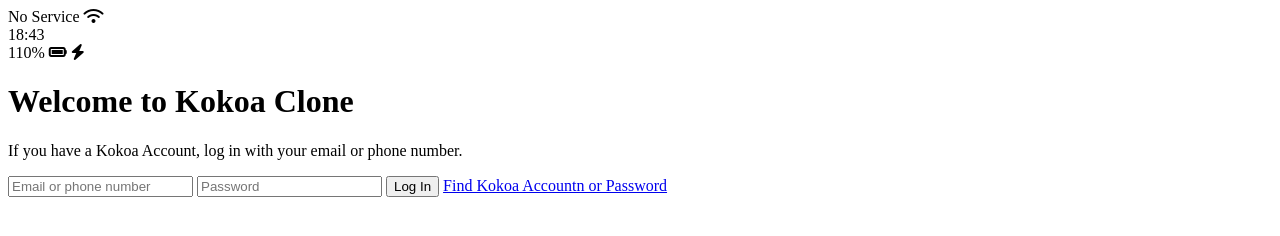
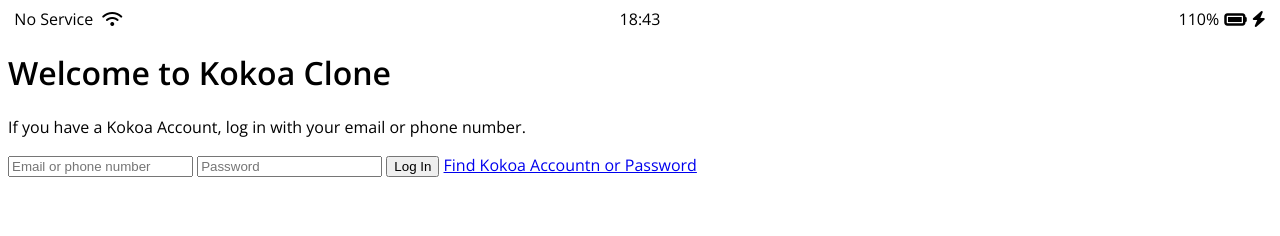
Before and after one commit to MozzAic97/kokoa-clone-2020, a plain HTML site: page index.html in a window 1280 px wide. Drawn offline with nearby package versions, Linux system fonts and the light colour scheme.

Commit message:
index.html status-bar css

```diff
--- /dev/null
+++ b/css/styles.css
@@ -0,0 +1,28 @@
+@import url('https://fonts.googleapis.com/css2?family=Open+Sans:wght@400;600&display=swap');
+body {
+  font-family: 'Open Sans', sans-serif;
+}
+
+
+.status-bar {
+  display: flex;
+  justify-content: center;
+}
+.status-bar__column {
+  width: 33%;
+}
+.status-bar__column:first-child span{
+  margin-right: 5px;
+}
+.status-bar__column:nth-child(2){
+  display: flex;
+  justify-content: center;
+}
+.status-bar__column:last-child{
+  display: flex;
+  justify-content: flex-end;
+  align-items: center;
+}
+.status-bar__column .fa-battery-full {
+  margin: 0px 5px;
+}
--- a/index.html
+++ b/index.html
@@ -1,6 +1,7 @@
 <!DOCTYPE html>
 <html lang="en">
   <head>
+    <link rel="stylesheet" href="css/styles.css" />
     <meta charset="UTF-8" />
     <meta http-equiv="X-UA-Compatible" content="IE=edge" />
     <meta name="viewport" content="width=device-width, initial-scale=1.0" />
@@ -17,7 +18,7 @@
       </div>
       <div class="status-bar__column">
         <span>110%</span>
-        <i class="fas fa-battery-full"></i>
+        <i class="fas fa-battery-full fa-lg"></i>
         <i class="fas fa-bolt"></i>
       </div>
     </div>
```
